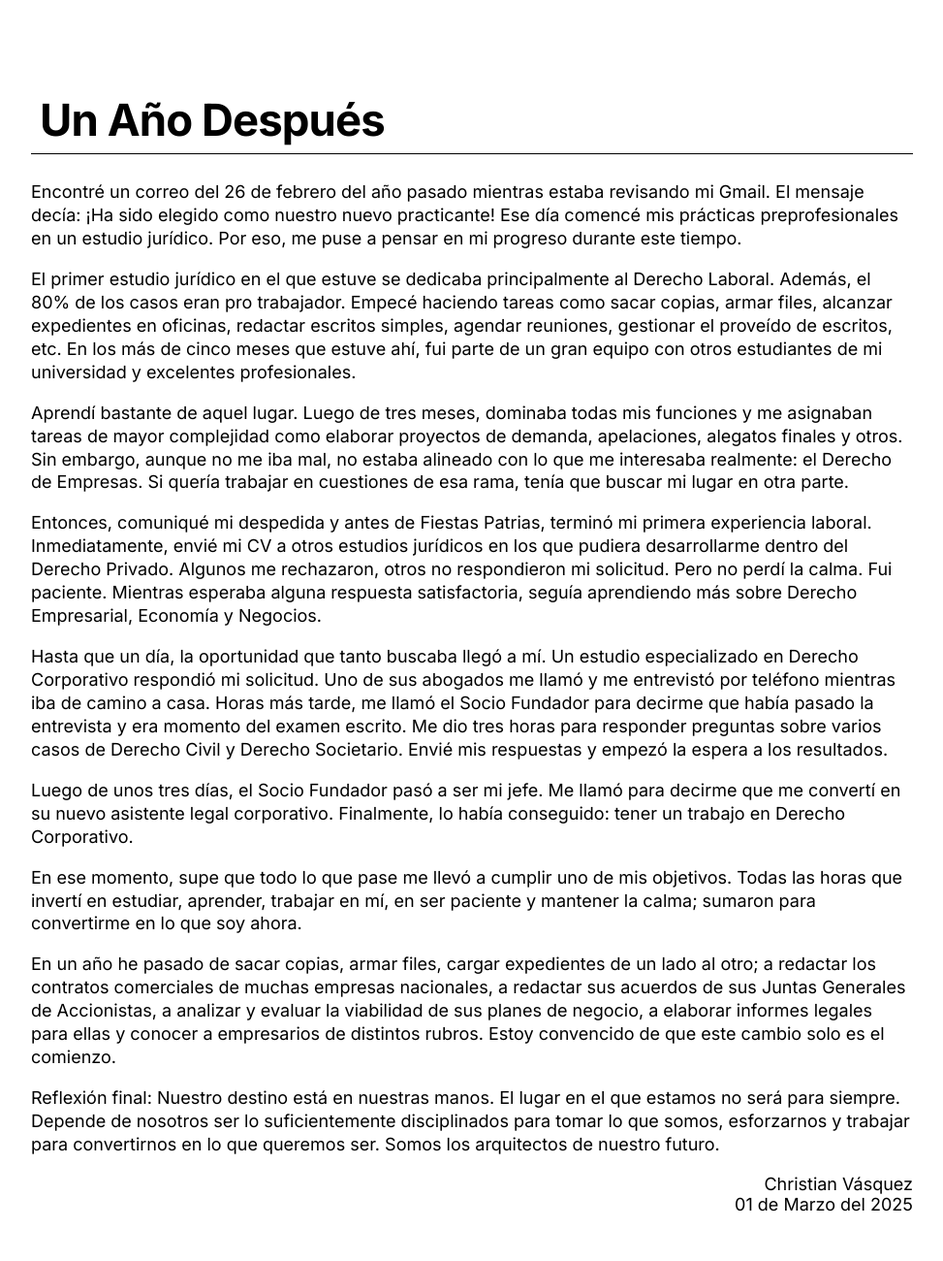
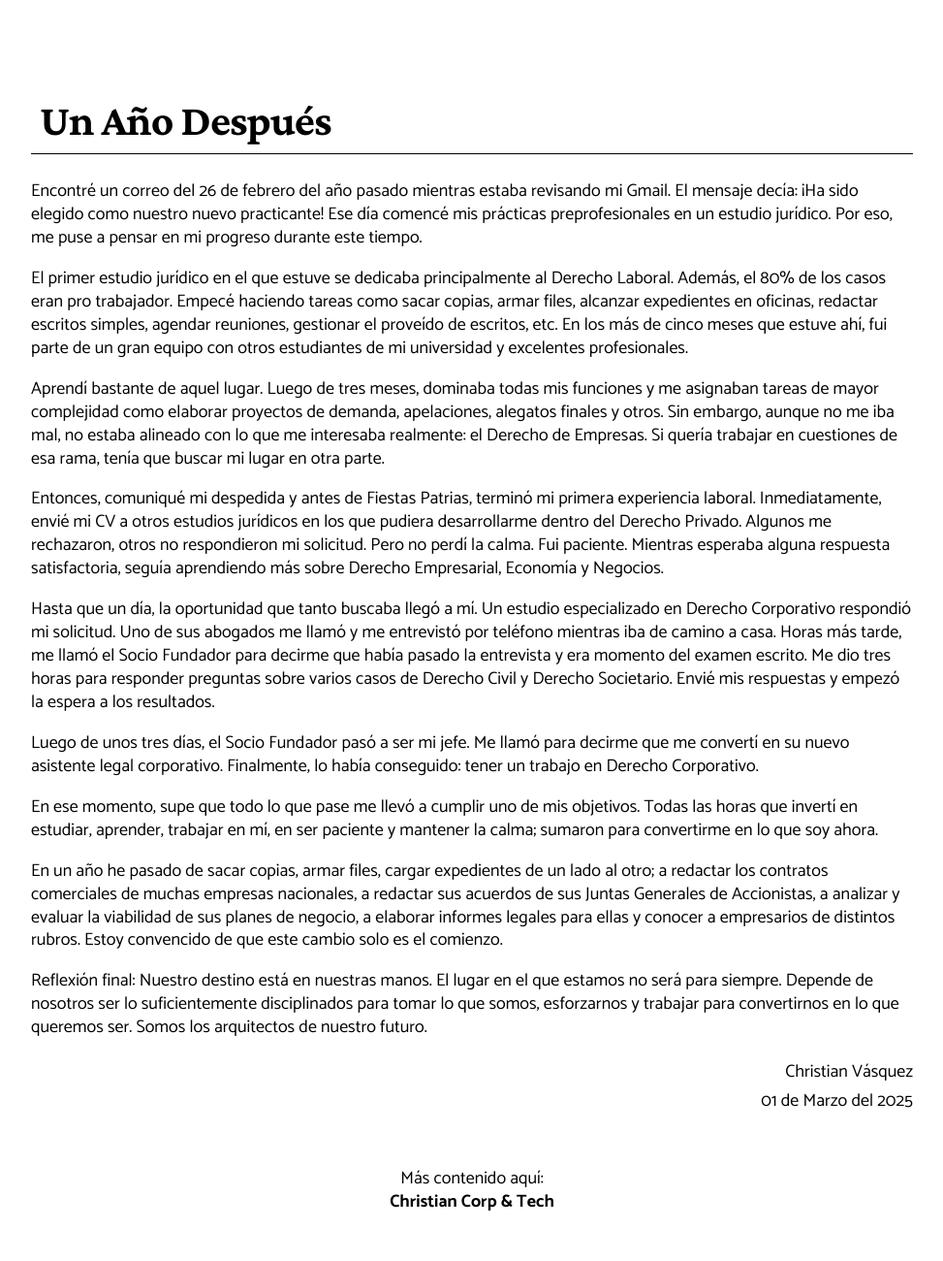
Before and after one commit to ChristianVR-77/Christian-Corp-Tech, a plain HTML site: page blog-año-despues.html in a window 1280 px wide. Shown: the top 1300 px of the page at 97% size, without its empty margins (153-1126 px from the left). Drawn offline with nearby package versions, Linux system fonts and the light colour scheme; a web font is replaced by a local one.

Commit message:
Update styleblog.css

```diff
--- a/styleblog.css
+++ b/styleblog.css
@@ -16,13 +16,15 @@ body{
     max-width: 940px;
     text-rendering: optimizeLegibility;
     padding: 0 15px;
-    font-family: 'Inter';
+    font-family: 'Catamaran';
 }
 
 h1{
     padding: 0 calc(max(1rem, 5px));
     padding-bottom: 4rem;
-    font-weight: 800;
+    font-weight: 900;
+    font-weight: bolder;
+    font-family: 'Crimson Pro';
     font-size: 105%;
 }
 
@@ -53,7 +55,6 @@ h1{
     font-size: calc(max(5rem, 28px));
     font-weight: 200;
     line-height: 1.05;
-    font-family: 'Inter';
     letter-spacing: -0.02em;
     margin-top: 4rem;
     border-bottom: 1px solid #000;
@@ -79,7 +80,7 @@ p, li {
 .sig{
     display: block;
     text-align: right;
-    margin-bottom: 5em;
+    margin-bottom: 3em;
     margin-right: 0.5rem;
     font-size: 18px;
 }
```
